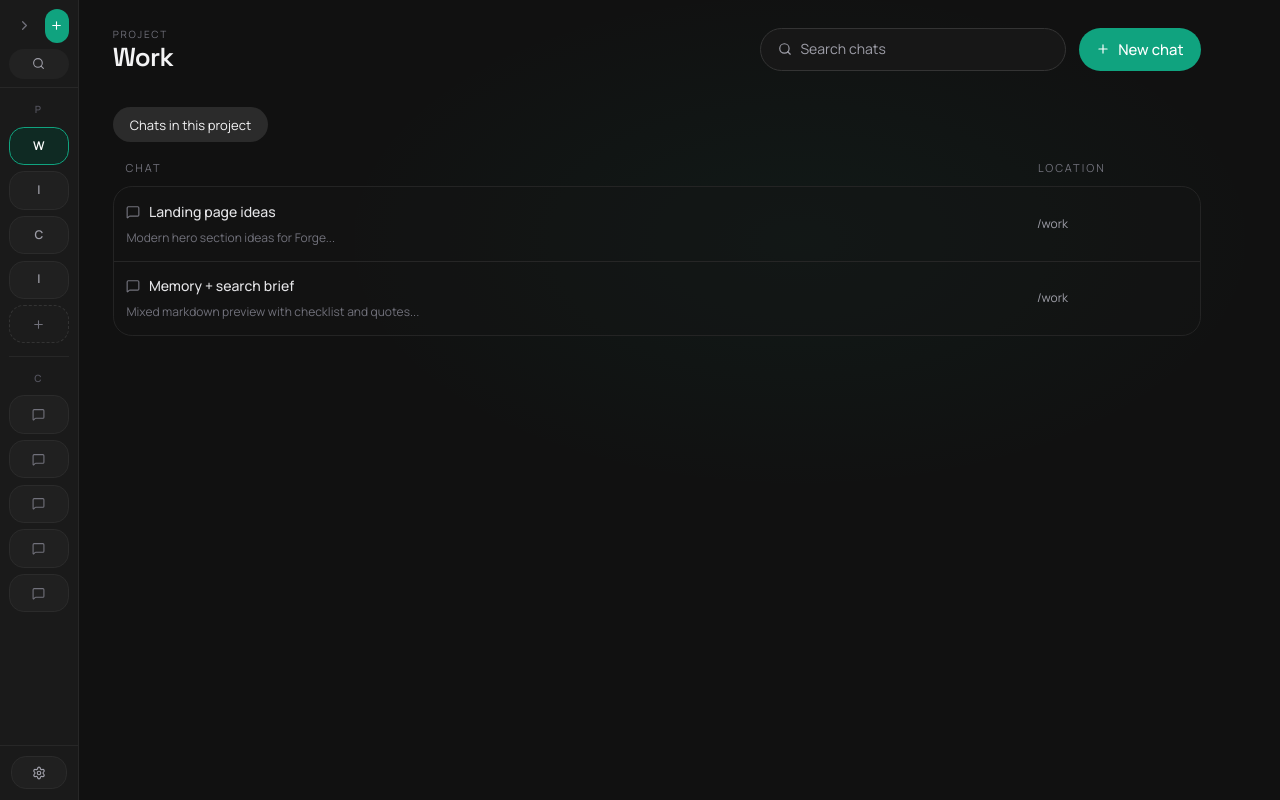
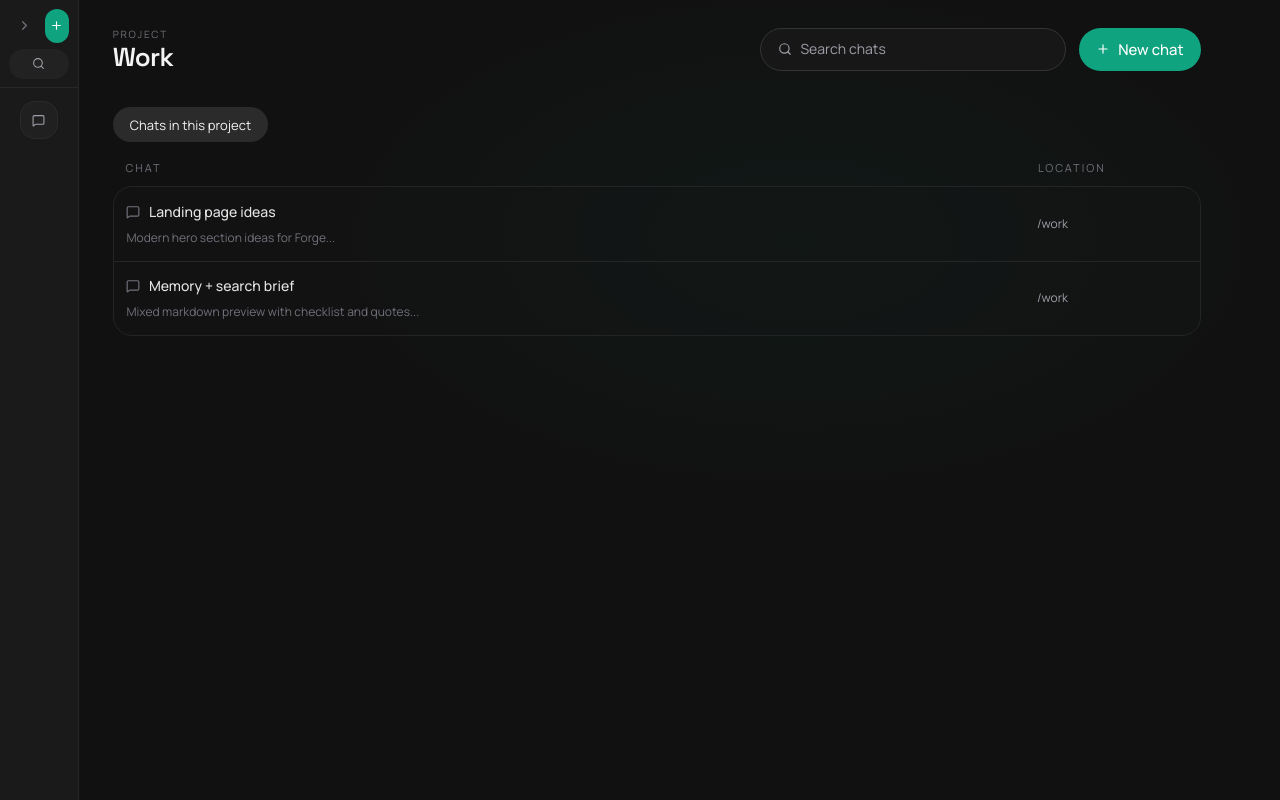
Before and after one commit to emmanuelpam03/forge, a Next.js app: page /projects/1 in a window 1280 px wide. Both pictures are taken after a click on the button 24 px from the left and 25 px from the top of the page. Built offline with nearby package versions, Linux system fonts and the light colour scheme.

Commit message:
feat: enhance sidebar with recent chats dropdown and improved project creation button

```diff
--- a/components/Sidebar.tsx
+++ b/components/Sidebar.tsx
@@ -153,83 +153,50 @@ export default function Sidebar() {
 
       {collapsed ? (
         <>
-          <div className="px-2 pt-3">
-            <div className="mb-2 text-center text-[10px] font-semibold uppercase tracking-[0.2em] text-zinc-600">
-              P
-            </div>
-            <div className="space-y-1.5">
-              {projects.map((project) => {
-                const active = pathname === project.href;
-                const initial =
-                  project.name.trim().charAt(0).toUpperCase() || "P";
-
-                return (
-                  <Link
-                    key={project.id}
-                    href={project.href}
-                    title={project.name}
-                    aria-label={project.name}
-                    className={`flex h-9 w-full items-center justify-center rounded-xl border text-[12px] font-semibold transition-colors ${
-                      active
-                        ? "border-[#10a37f] bg-[#0f2a23] text-white"
-                        : "border-[#2b2b2b] bg-[#202020] text-zinc-400 hover:border-[#3a3a3a] hover:text-zinc-200"
-                    }`}
-                  >
-                    {initial}
-                  </Link>
-                );
-              })}
-
+          <div className="flex flex-1 items-start justify-center px-2 pt-3">
+            <div className="group relative">
               <button
                 type="button"
-                onClick={handleCreateProject}
-                className="flex h-9 w-full items-center justify-center rounded-xl border border-dashed border-[#333] bg-[#1c1c1c] text-zinc-500 transition hover:border-[#10a37f]/60 hover:text-zinc-200"
-                title="Create project"
-                aria-label="Create project"
+                className="flex h-9 w-9 items-center justify-center rounded-xl border border-[#2b2b2b] bg-[#202020] text-zinc-400 transition hover:border-[#3a3a3a] hover:text-zinc-200"
+                title="Recents"
+                aria-label="Recents"
               >
-                <Plus size={13} />
+                <MessageSquare size={13} />
               </button>
-            </div>
-          </div>
 
-          <div className="mx-2 my-3 h-px bg-[#272727]" />
+              <div className="pointer-events-none invisible absolute left-full top-0 z-20 ml-2 w-72 rounded-2xl border border-[#2b2b2b] bg-[#1b1b1b] p-2 opacity-0 shadow-2xl transition group-hover:pointer-events-auto group-hover:visible group-hover:opacity-100">
+                <p className="px-2 py-1 text-[10px] font-semibold uppercase tracking-[0.18em] text-zinc-500">
+                  Recent Chats
+                </p>
 
-          <div className="flex-1 overflow-y-auto px-2 pb-2">
-            <div className="mb-2 text-center text-[10px] font-semibold uppercase tracking-[0.2em] text-zinc-600">
-              C
-            </div>
-            <div className="space-y-1.5">
-              {collapsedRecentChats.map((chat) => {
-                const active = pathname === chat.href;
-
-                return (
+                <div className="mt-1 space-y-1">
+                  {collapsedRecentChats.length > 0 ? (
+                    collapsedRecentChats.map((chat) => (
                       <Link
                         key={chat.id}
                         href={chat.href}
-                    title={chat.title}
-                    aria-label={chat.title}
-                    className={`flex h-9 w-full items-center justify-center rounded-xl border transition-colors ${
-                      active
-                        ? "border-[#10a37f] bg-[#0f2a23] text-white"
-                        : "border-[#2b2b2b] bg-[#202020] text-zinc-500 hover:border-[#3a3a3a] hover:text-zinc-300"
+                        className={`block rounded-xl border px-2.5 py-2 transition ${
+                          pathname === chat.href
+                            ? "border-[#10a37f] bg-[#0f2a23]"
+                            : "border-transparent hover:border-[#2f2f2f] hover:bg-[#232323]"
                         }`}
                       >
-                    <MessageSquare size={13} />
+                        <p className="truncate text-[13px] font-medium text-zinc-200">
+                          {chat.title}
+                        </p>
+                        <p className="truncate text-[11px] text-zinc-500">
+                          {chat.preview}
+                        </p>
                       </Link>
-                );
-              })}
+                    ))
+                  ) : (
+                    <div className="rounded-xl border border-[#2b2b2b] bg-[#202020] px-2.5 py-2 text-[12px] text-zinc-500">
+                      No recent chats yet
+                    </div>
+                  )}
                 </div>
               </div>
-
-          <div className="border-t border-[#272727] p-2.5">
-            <Link
-              href="/settings"
-              className="flex items-center justify-center rounded-xl border border-[#2b2b2b] bg-[#202020] py-2 text-zinc-400 transition hover:border-[#3a3a3a] hover:text-zinc-200"
-              title="Settings"
-              aria-label="Settings"
-            >
-              <Settings size={14} />
-            </Link>
+            </div>
           </div>
         </>
       ) : (
```
Lines whose indentation alone changed are shown as unchanged.
